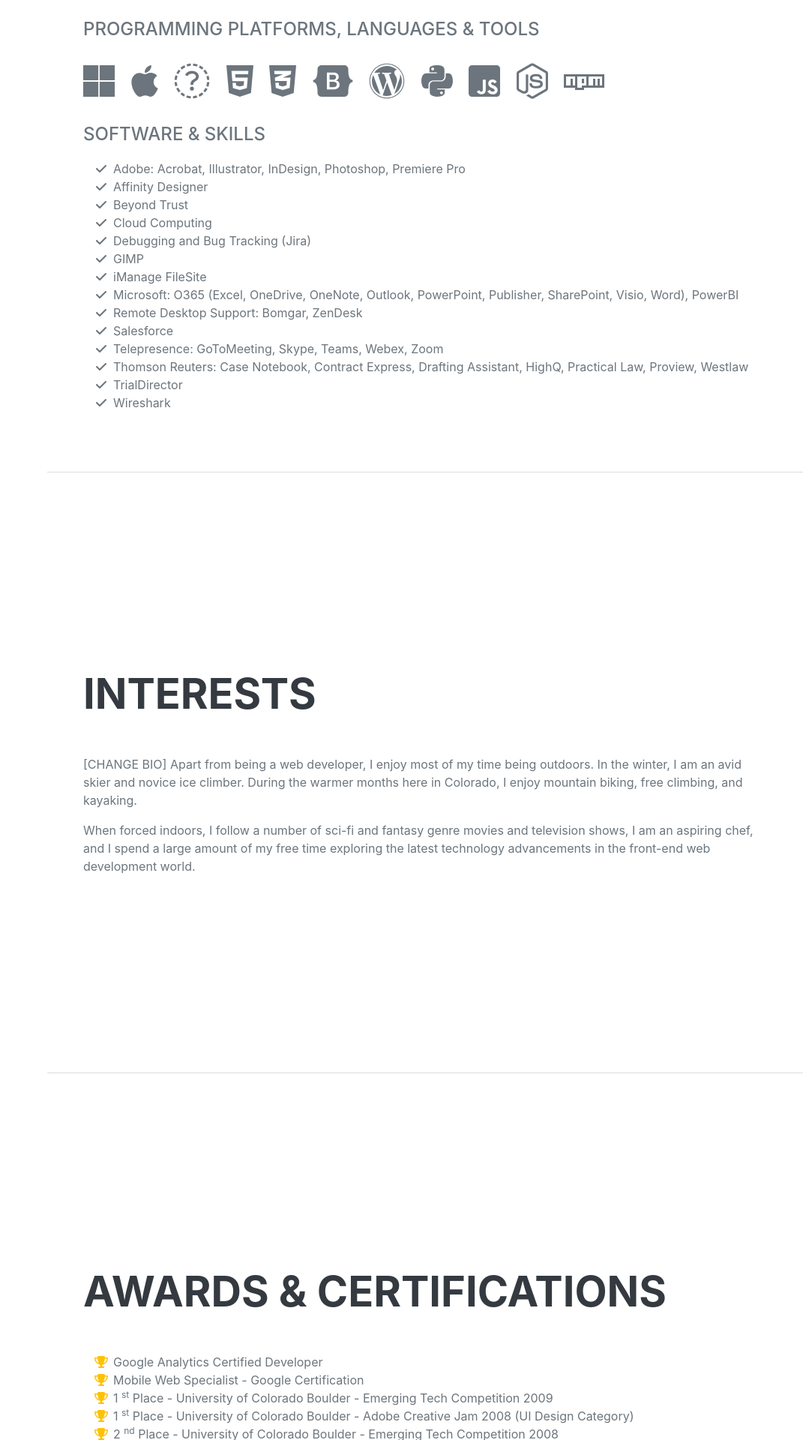
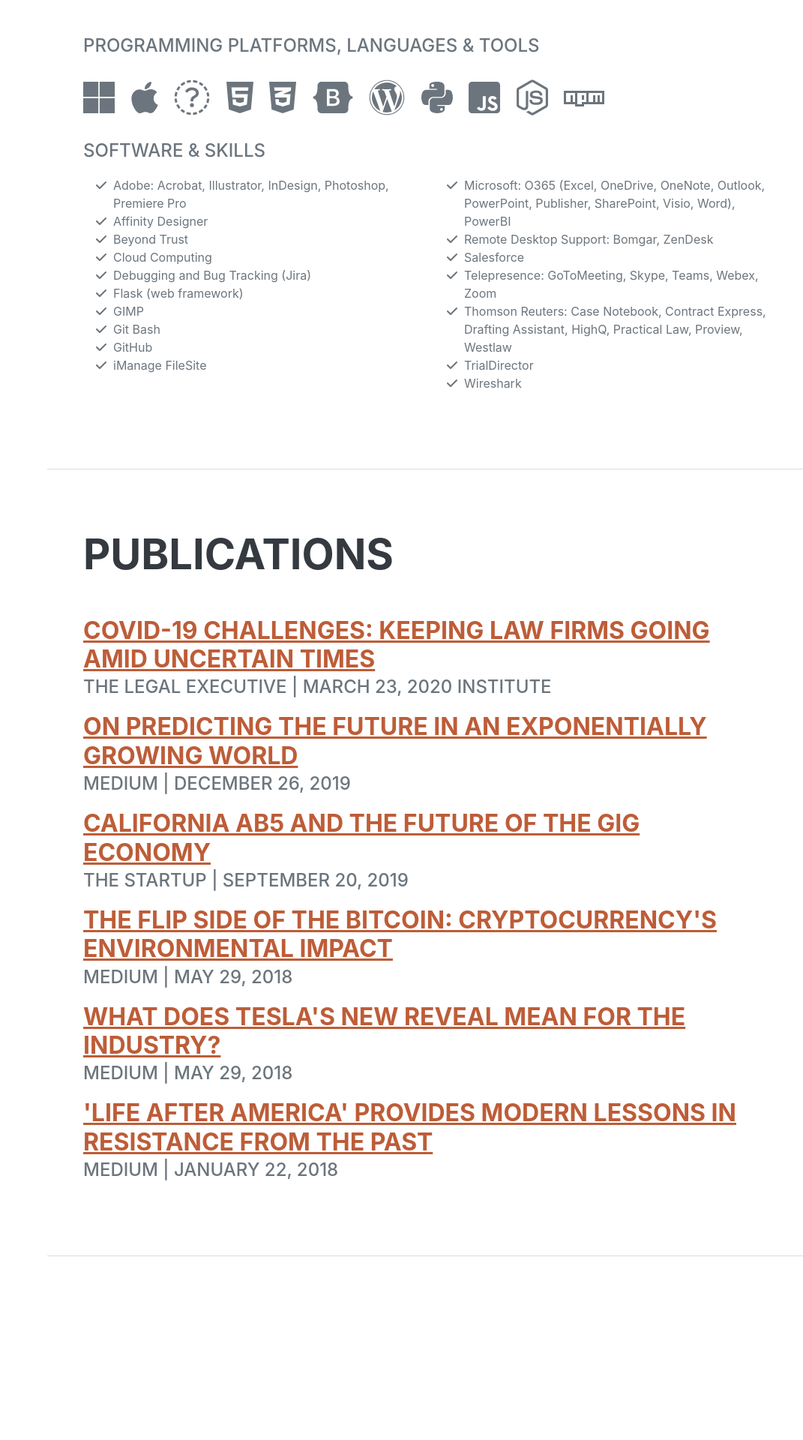
Before and after one commit to ejseader/flask_resume, a Flask app: page / in a window 1280 px wide. Shown: the part 3240-5160 px from the top of the page at 75% size, without its empty margins (209-1280 px from the left). Run offline with Flask 2, Linux system fonts and the light colour scheme; some libraries are stand-ins or nearby versions; some web fonts are replaced.

Commit message:
Lots of info updates

```diff
--- a/templates/index.html
+++ b/templates/index.html
@@ -29,8 +29,8 @@
                     <li class="nav-item"><a class="nav-link js-scroll-trigger" href="#experience">Experience</a></li>
                     <li class="nav-item"><a class="nav-link js-scroll-trigger" href="#education">Education</a></li>
                     <li class="nav-item"><a class="nav-link js-scroll-trigger" href="#skills">Skills</a></li>
-                    <li class="nav-item"><a class="nav-link js-scroll-trigger" href="#interests">Interests</a></li>
-                    <li class="nav-item"><a class="nav-link js-scroll-trigger" href="#awards">Awards</a></li>
+                    <li class="nav-item"><a class="nav-link js-scroll-trigger" href="#interests">Publications</a></li>
+                    <li class="nav-item"><a class="nav-link js-scroll-trigger" href="#awards">Certifications</a></li>
                 </ul>
             </div>
         </nav>
@@ -44,10 +44,9 @@
                         <span class="text-primary">Seader</span>
                     </h1>
                     <div class="subheading mb-5">
-                        312 Hadleigh Drive, Cherry Hill, NJ 08003 · (917) 207-9819 ·
-                        <a href="mailto:eric@ericseader.com">eric@ericseader.com</a>
+                        Cherry Hill, NJ · <a href="mailto:eric@ericseader.com">eric@ericseader.com</a>
                     </div>
-                    <p class="lead mb-5">A steadfast technical innovation manager, specializing in SaaS pre/post-sales, support, value-add services, and customer success. A UI design enthusiast and technical strategy consultant to top-tier midsize and global large law firms, state and local governments, and universities. Acquiring a wide variety of know-how across various industries, with over a decade of experience in the LegalTech industry and over two decades in the corporate workforce. Client-facing, customer onboarding, and technical consulting combined with a background in sales support and logistics. Detail-oriented and a fast learner. Works well under pressure and can rapidly adapt to changing environments.</li>
+                    <p class="lead mb-5">A customer-facing, technical account manager specializing in SaaS pre/post-sales, implementation, onboarding, support, value-add services, and customer success.</li>
 
 </p>
                     <div class="social-icons">
@@ -135,7 +134,7 @@
             <!-- Skills-->
             <section class="resume-section" id="skills">
                 <div class="resume-section-content">
-                    <h2 class="mb-5">Skills</h2>
+                    <h2 class="mb-5">Software & Skills</h2>
                     <div class="subheading mb-3">Programming Platforms, Languages & Tools</div>
                     <ul class="list-inline dev-icons">
                         <li class="list-inline-item"><i class="fab fa-brands fa-microsoft" alt="Coding"></i></li>
@@ -151,6 +150,7 @@
                         <li class="list-inline-item"><i class="fab fa-npm"></i></li>
                     </ul>
                     <div class="subheading mb-3">Software & Skills</div>
+                    <div class="row"><div class="col">
                     <ul class="fa-ul mb-0">
                         <li>
                             <span class="fa-li"><i class="fas fa-check"></i></span>
@@ -174,12 +174,27 @@
                         </li>
                         <li>
                             <span class="fa-li"><i class="fas fa-check"></i></span>
+                            Flask (web framework)
+                        </li>
+                        <li>
+                            <span class="fa-li"><i class="fas fa-check"></i></span>
                             GIMP
+                        </li>
+                        <li>
+                            <span class="fa-li"><i class="fas fa-check"></i></span>
+                            Git Bash
+                        </li>
+                        <li>
+                            <span class="fa-li"><i class="fas fa-check"></i></span>
+                            GitHub
                         </li>
                         <li>
                             <span class="fa-li"><i class="fas fa-check"></i></span>
                             iManage FileSite
                         </li>
+                    </ul></div>
+                    <div class="col">
+                    <ul class="fa-ul mb-0">
                         <li>
                             <span class="fa-li"><i class="fas fa-check"></i></span>
                             Microsoft: O365 (Excel, OneDrive, OneNote, Outlook, PowerPoint, Publisher, SharePoint, Visio, Word), PowerBI
@@ -209,15 +224,50 @@
                             Wireshark
                         </li>
                     </ul>
+                </div></div>
                 </div>
             </section>
             <hr class="m-0" />
             <!-- Interests-->
             <section class="resume-section" id="interests">
                 <div class="resume-section-content">
-                    <h2 class="mb-5">Interests</h2>
-                    <p>[CHANGE BIO] Apart from being a web developer, I enjoy most of my time being outdoors. In the winter, I am an avid skier and novice ice climber. During the warmer months here in Colorado, I enjoy mountain biking, free climbing, and kayaking.</p>
-                    <p class="mb-0">When forced indoors, I follow a number of sci-fi and fantasy genre movies and television shows, I am an aspiring chef, and I spend a large amount of my free time exploring the latest technology advancements in the front-end web development world.</p>
+                    <h2 class="mb-5">Publications</h2>
+                    <div class="d-flex flex-column flex-md-row justify-content-between">
+                        <div class="flex-grow-1">
+                            <h3 class="mb-0"><a href="https://www.thomsonreuters.com/en-us/posts/legal/covid-19-challenges-law-firms/" target="_blank">COVID-19 Challenges: Keeping Law Firms Going Amid Uncertain Times</a></h3>
+                            <div class="subheading mb-3">The Legal Executive | March 23, 2020 Institute</div>
+                        </div>
+                    </div>
+                    <div class="d-flex flex-column flex-md-row justify-content-between">
+                        <div class="flex-grow-1">
+                            <h3 class="mb-0"><a href="https://ejseader.medium.com/on-predicting-the-future-in-an-exponentially-growing-world-51fe23745341" target="_blank">On Predicting the Future in an Exponentially Growing World</a></h3>
+                            <div class="subheading mb-3">Medium | December 26, 2019</div>
+                        </div>
+                    </div>
+                    <div class="d-flex flex-column flex-md-row justify-content-between">
+                        <div class="flex-grow-1">
+                            <h3 class="mb-0"><a href="https://medium.com/swlh/california-ab5-and-the-future-of-the-gig-economy-e7e044f62258" target="_blank">California AB5 and the Future of the Gig Economy</a></h3>
+                            <div class="subheading mb-3">The Startup | September 20, 2019</div>
+                        </div>
+                    </div>
+                    <div class="d-flex flex-column flex-md-row justify-content-between">
+                        <div class="flex-grow-1">
+                            <h3 class="mb-0"><a href="https://ejseader.medium.com/the-flip-side-of-the-bitcoin-cryptocurrencys-environmental-impact-aaee83c52f80" target="_blank">The Flip Side of the Bitcoin: Cryptocurrency's Environmental Impact</a></h3>
+                            <div class="subheading mb-3">Medium | May 29, 2018</div>
+                        </div>
+                    </div>
+                    <div class="d-flex flex-column flex-md-row justify-content-between">
+                        <div class="flex-grow-1">
+                            <h3 class="mb-0"><a href="https://ejseader.medium.com/what-does-teslas-new-reveal-mean-for-the-industry-f4db8097e0b6" target="_blank">What Does Tesla's New Reveal Mean for the Industry?</a></h3>
+                            <div class="subheading mb-3">Medium | May 29, 2018</div>
+                        </div>
+                    </div>
+                    <div class="d-flex flex-column flex-md-row justify-content-between">
+                        <div class="flex-grow-1">
+                            <h3 class="mb-0"><a href="https://ejseader.medium.com/life-after-america-provides-modern-lessons-in-resistance-from-the-past-55730a6a999" target="_blank">'Life After America' Provides Modern Lessons in Resistance From the Past</a></h3>
+                            <div class="subheading mb-3">Medium | January 22, 2018</div>
+                        </div>
+                    </div>
                 </div>
             </section>
             <hr class="m-0" />
@@ -227,42 +277,12 @@
                     <h2 class="mb-5">Awards & Certifications</h2>
                     <ul class="fa-ul mb-0">
                         <li>
-                            <span class="fa-li"><i class="fas fa-trophy text-warning"></i></span>
-                            Google Analytics Certified Developer
+                            <span class="fa-li"><i class="fa-sharp fa-solid fa-certificate text-warning"></i></span>
+                            Notary Public - State of New Jersey (Commission Expires May 2026)
                         </li>
                         <li>
-                            <span class="fa-li"><i class="fas fa-trophy text-warning"></i></span>
-                            Mobile Web Specialist - Google Certification
-                        </li>
-                        <li>
-                            <span class="fa-li"><i class="fas fa-trophy text-warning"></i></span>
-                            1
-                            <sup>st</sup>
-                            Place - University of Colorado Boulder - Emerging Tech Competition 2009
-                        </li>
-                        <li>
-                            <span class="fa-li"><i class="fas fa-trophy text-warning"></i></span>
-                            1
-                            <sup>st</sup>
-                            Place - University of Colorado Boulder - Adobe Creative Jam 2008 (UI Design Category)
-                        </li>
-                        <li>
-                            <span class="fa-li"><i class="fas fa-trophy text-warning"></i></span>
-                            2
-                            <sup>nd</sup>
-                            Place - University of Colorado Boulder - Emerging Tech Competition 2008
-                        </li>
-                        <li>
-                            <span class="fa-li"><i class="fas fa-trophy text-warning"></i></span>
-                            1
-                            <sup>st</sup>
-                            Place - James Buchanan High School - Hackathon 2006
-                        </li>
-                        <li>
-                            <span class="fa-li"><i class="fas fa-trophy text-warning"></i></span>
-                            3
-                            <sup>rd</sup>
-                            Place - James Buchanan High School - Hackathon 2005
+                            <span class="fa-li"><i class="fa-sharp fa-solid fa-ring text-warning"></i></i></span>
+                            Marriage Officiant - New York City (Lifetime Commission)
                         </li>
                     </ul>
                 </div>
```
